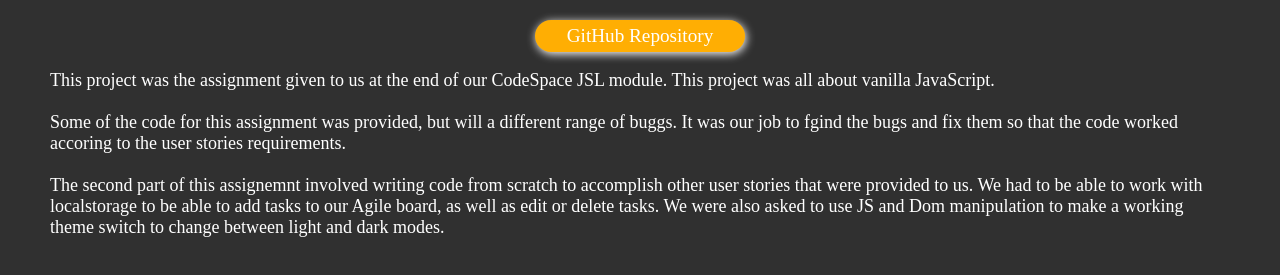
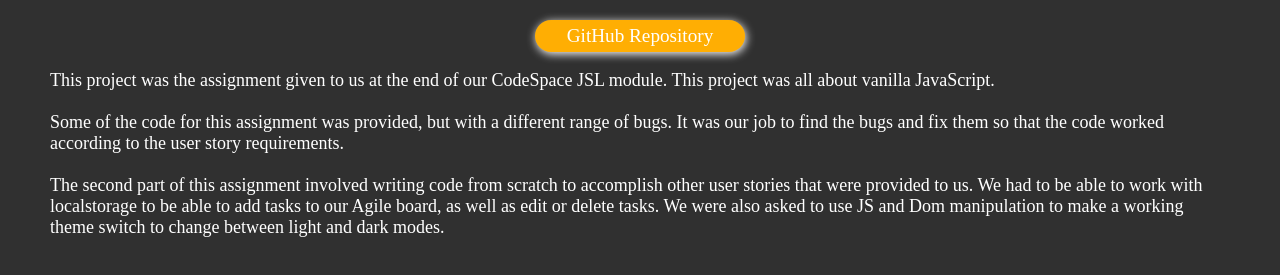
Before and after one commit to Mathew-Ritchie/Mathew_Ritchie_Portfolio_Site, a React (Vite) app: page /Project/JSL in a window 1280 px wide. Shown: the part 797-1072 px from the top of the page. Built offline with nearby package versions, Linux system fonts and the light colour scheme.

Commit message:
spelling errors fixed

```diff
--- a/src/Components/AboutMe.jsx
+++ b/src/Components/AboutMe.jsx
@@ -14,14 +14,14 @@ export default function AboutMe() {
           alt="Picture of Mathew Ritchie on a boat and table mountian in the background"
         />
         <p className="about-me-p">
-          I live in Cape Town, and I am relatively new to the web developemnt world, but I already
+          I live in Cape Town, and I am relatively new to the web development world, but I already
           love it!
           <br />
           <br />I have just finished my Software Development course at CodeSpace Academy, which has
-          given me a great foundation for what it hopefully to come. I have a good understanding of
-          HTML, CSS and most impotantly JavaScript and React.
+          given me a great foundation for what is hopefully to come. I have a good understanding of
+          HTML, CSS and most importantly JavaScript and React.
           <br />
-          <br />I am hoping to start a new and exciting career in the Web Developemt world. I love
+          <br />I am hoping to start a new and exciting career in the Web Development world. I love
           being creative and problem solving, while creating new things. I am looking for
           opportunities to learn, grow, and hopefully contribute to something exciting.
         </p>
--- a/src/pages/DJSPage.jsx
+++ b/src/pages/DJSPage.jsx
@@ -64,7 +64,7 @@ export default function DJSPage() {
           to sort the podcast shows, and to search by title. The user then needed to be able to view
           a page dedicated to each show, where they could then browse episodes by season. Local
           Storage was utilised to be able to give the use a way to store their favourites which
-          could then be viewed in a seperate favourites page. Local storage was also used to keep
+          could then be viewed in a separate favourites page. Local storage was also used to keep
           track of which episodes the user had already watched and how many times.
         </p>
       </div>
--- a/src/pages/JSLPage.jsx
+++ b/src/pages/JSLPage.jsx
@@ -35,12 +35,12 @@ export default function JSLPage() {
           project was all about vanilla JavaScript.
           <br></br>
           <br></br>
-          Some of the code for this assignment was provided, but will a different range of buggs. It
-          was our job to fgind the bugs and fix them so that the code worked accoring to the user
-          stories requirements.
+          Some of the code for this assignment was provided, but with a different range of bugs. It
+          was our job to find the bugs and fix them so that the code worked according to the user
+          story requirements.
           <br></br>
           <br></br>
-          The second part of this assignemnt involved writing code from scratch to accomplish other
+          The second part of this assignment involved writing code from scratch to accomplish other
           user stories that were provided to us. We had to be able to work with localstorage to be
           able to add tasks to our Agile board, as well as edit or delete tasks. We were also asked
           to use JS and Dom manipulation to make a working theme switch to change between light and
```
